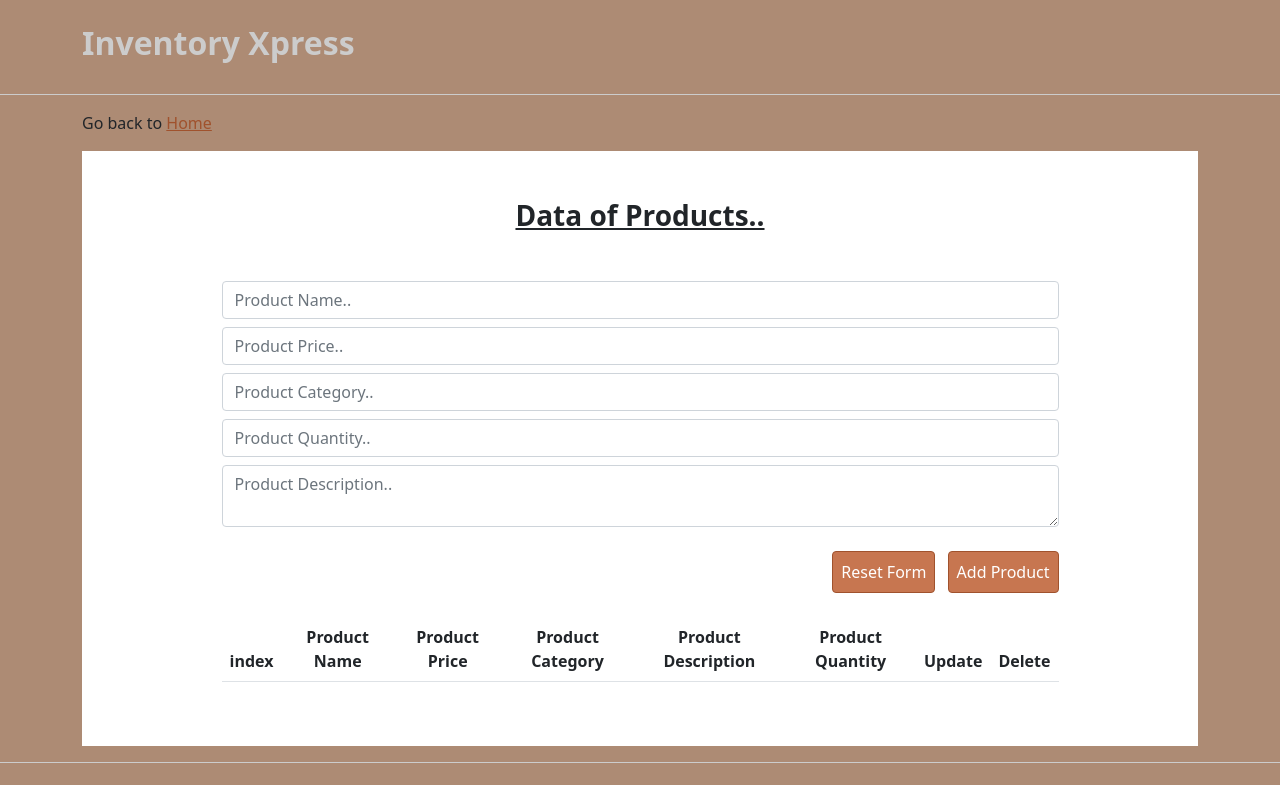
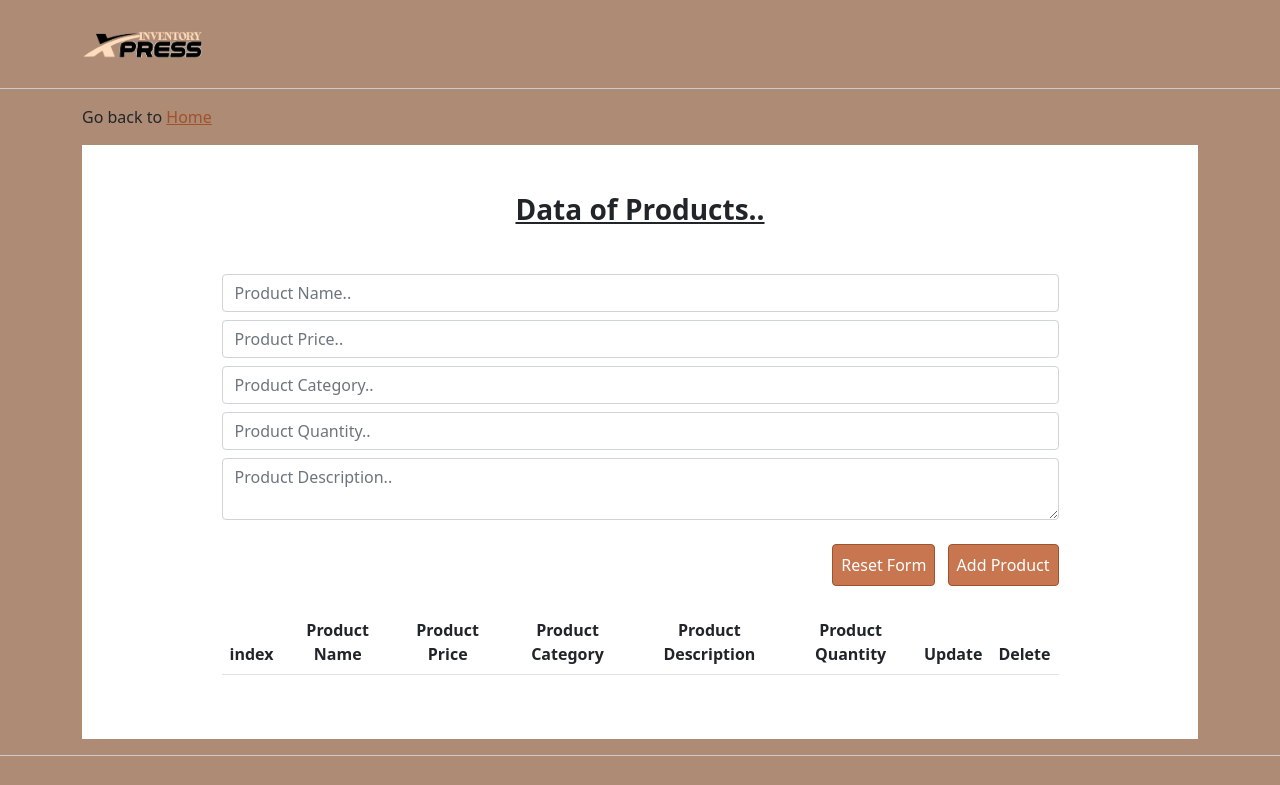
Before and after one commit to jas0n2/Test, a website: page public/dashboard.html in a window 1280 px wide. Shown: the top 785 px of the page. Drawn offline with nearby package versions, Linux system fonts and the light colour scheme; no server answers.

Commit message:
Update dashboard.html

```diff
--- a/public/dashboard.html
+++ b/public/dashboard.html
@@ -14,7 +14,7 @@
    <body>
 
       <header class="container pt-4 pb-3">
-         <h1 class="fs-2 fw-bold">Inventory Xpress</h1>
+         <img src="InventoryXpresslogo.png" alt="Logo" height="40" class="logo">
       </header>
 
       <div class="line w-100 mt-2 mb-3"></div>
```
